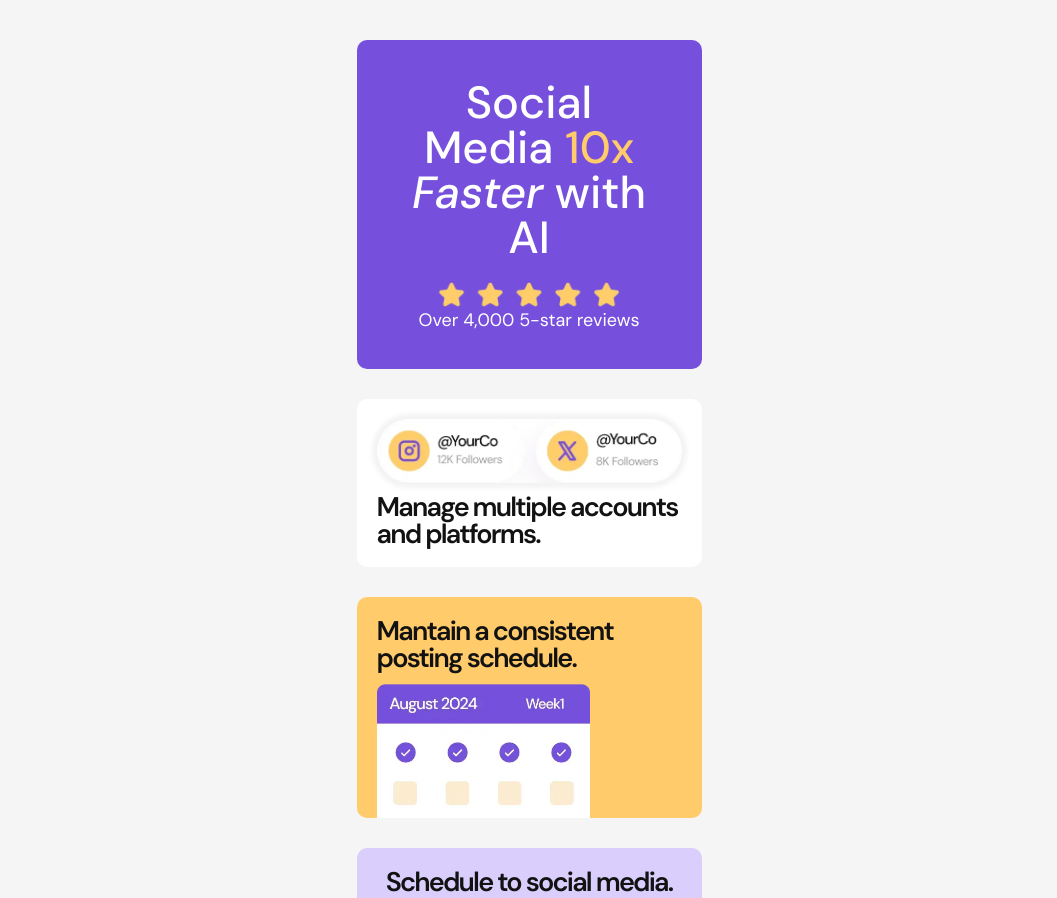
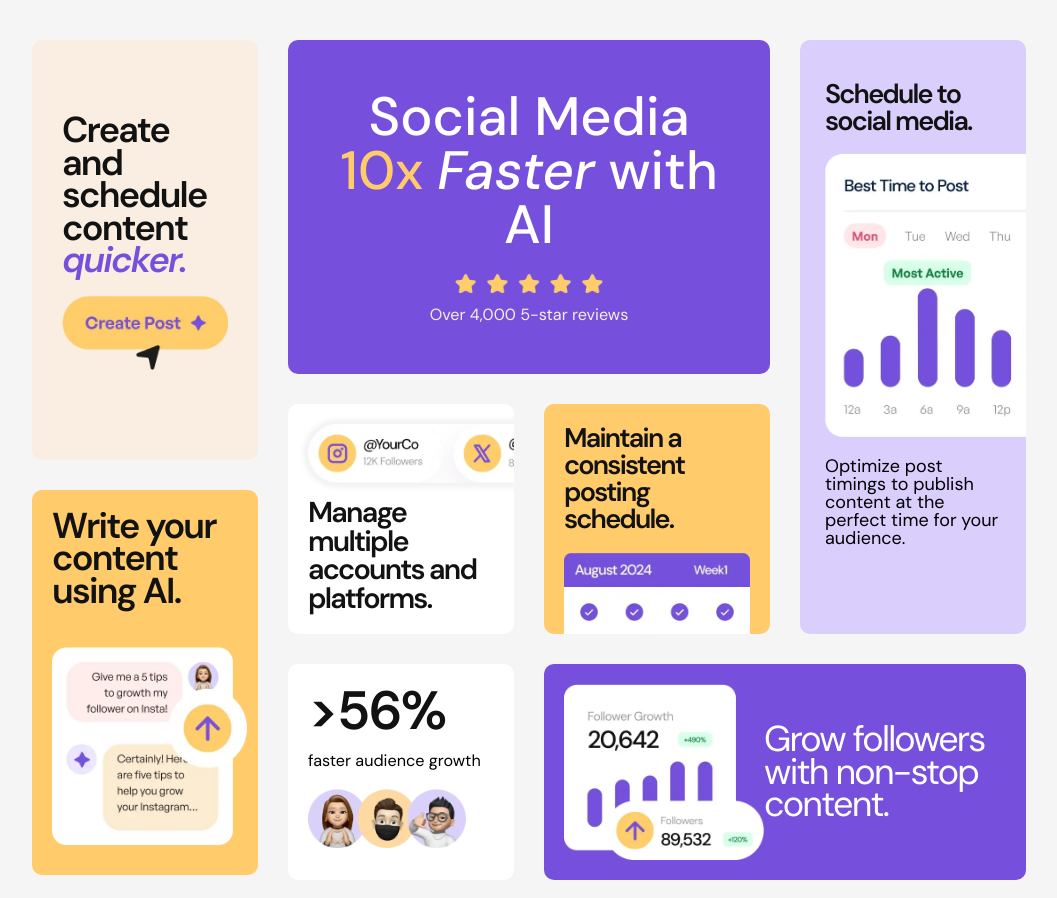
Before and after one commit to julianchoripan/FM-bento-grid, a plain HTML site: page index.html in a window 1280 px wide. Shown: the top 898 px of the page, without its empty margins (111-1168 px from the left). Drawn offline with Linux system fonts and the light colour scheme.

Commit message:
Desktop finished

```diff
--- a/css/style.css
+++ b/css/style.css
@@ -51,7 +51,7 @@ p {
 
 .main-wrapper {
   display: flex;
-  flex-direction: column;
+  flex-direction: row;
   align-items: center;
   justify-content: center;
   max-width: 375px;
@@ -60,12 +60,6 @@ p {
   padding: 40px 15px;
 }
 
-.main-grid-wrapper {
-  display: grid;
-  gap: 30px;
-}
-
-.second-cards-grid,
 .cards-grid {
   display: grid;
   gap: 30px;
@@ -102,7 +96,7 @@ img {
 }
 
 .cards:first-child p {
-  color: var(--white);
+  color: var(--yellow100);
 }
 
 /*second card*/
@@ -188,39 +182,181 @@ img {
 
 /*seventh card*/
 
-.cards.cards:nth-child(7) {
+.side-grid-group .cards:nth-child(1) {
   text-align: left;
   padding: 30px;
   background-color: var(--yellow100);
   align-items: flex-start;
 }
 
-.cards.cards:nth-child(7) span {
+.side-grid-group .cards:nth-child(1) span {
   color: var(--purple500);
 }
 
-.cards.cards:nth-child(7) h2 {
+.side-grid-group .cards:nth-child(1) h2 {
   font-size: 1.75rem;
   margin-bottom: 20px;
 }
 
-.cards.cards:nth-child(7) img {
+.side-grid-group .cards:nth-child(1) img {
   width: 60%;
 }
 
 /*eight card*/
 
-.cards:nth-child(8) {
+.side-grid-group .cards:nth-child(2) {
   background-color: var(--yellow500);
 }
 
-.cards:nth-child(8) h2 {
+.side-grid-group .cards:nth-child(2) h2 {
   font-size: 1.75rem;
   margin-bottom: 20px;
 }
 
-.cards:nth-child(8) img {
+.side-grid-group .cards:nth-child(2) img {
   width: 70%;
   border-radius: 0;
   box-shadow: none;
 }
+
+@media screen and (min-width: 1024px) {
+  h1 {
+    font-size: 3rem;
+  }
+
+  .side-grid-group .cards:nth-child(1) h2,
+  .side-grid-group .cards:nth-child(2) h2 {
+    font-size: 2rem;
+    line-height: 0.9;
+  }
+
+  .main-wrapper {
+    max-width: 1024px;
+  }
+
+  .cards-grid {
+    grid-template-columns: repeat(4, 1fr);
+    grid-template-areas:
+      ". A A D"
+      ". B C D"
+      ". F E E";
+  }
+
+  .side-grid-group {
+    display: flex;
+    flex-direction: column;
+    grid-column: 1;
+    grid-row: 1 / span 3;
+  }
+
+  .cards:first-child {
+    grid-area: A;
+    padding: 50px;
+  }
+
+  .cards:first-child img {
+    width: 40%;
+    margin-bottom: 10px;
+  }
+
+  .cards:first-child p {
+    font-size: 0.9rem;
+  }
+
+  .cards:nth-child(2) {
+    grid-area: B;
+  }
+  .cards:nth-child(2) h2 {
+    font-size: 1.6rem;
+  }
+
+  .cards-grid > .cards:nth-child(2) img {
+    width: 150%;
+    margin-bottom: 15px;
+  }
+
+  .cards:nth-child(3) {
+    grid-area: C;
+    max-height: 230px;
+  }
+
+  .cards:nth-child(3) img {
+    width: 100%;
+
+    transform: translateY(40%);
+  }
+
+  .cards:nth-child(4) {
+    padding: 40px 25px;
+    grid-area: D;
+  }
+
+  .cards:nth-child(4) h2,
+  .cards:nth-child(4) p {
+    text-align: left;
+  }
+
+  .cards:nth-child(4) img {
+    width: 180%;
+  }
+
+  .cards:nth-child(5) {
+    flex-direction: row;
+    align-items: center;
+    text-align: left;
+    padding: 20px;
+    grid-area: E;
+  }
+  .cards:nth-child(5) h2 {
+    font-size: 2rem;
+    font-weight: 400;
+    line-height: 0.9;
+  }
+  .cards:nth-child(5) img {
+    width: 200px;
+    height: auto;
+    margin: 0;
+  }
+
+  .cards:nth-child(6) {
+    grid-area: F;
+  }
+
+  .cards:nth-child(6) h2 {
+    font-size: 3rem;
+  }
+  .cards:nth-child(6) p {
+    font-size: 0.9rem;
+  }
+  .cards:nth-child(6) img {
+    width: 85%;
+  }
+
+  .side-grid-group {
+    flex-direction: column;
+    grid-column: 1;
+    grid-row: 1 / span 3;
+    gap: 30px;
+    height: 100%;
+  }
+
+  .side-grid-group .cards:nth-child(1) {
+    justify-content: center;
+    height: 50%;
+  }
+
+  .side-grid-group .cards:nth-child(1) img {
+    width: 100%;
+  }
+
+  .side-grid-group .cards:nth-child(2) {
+    align-self: start;
+  }
+
+  .side-grid-group .cards:nth-child(2) img {
+    width: 105%;
+  }
+  .side-grid-group .cards:nth-child(2) h2 {
+    margin-bottom: 40px;
+  }
+}
--- a/index.html
+++ b/index.html
@@ -40,7 +40,7 @@
 
           <!-- Card 3 -->
           <article class="cards">
-            <h2>Mantain a consistent posting schedule.</h2>
+            <h2>Maintain a consistent posting schedule.</h2>
             <img
               src="assets/images/illustration-consistent-schedule.webp"
               alt="Consistent schedule icon"
@@ -78,6 +78,7 @@
               alt="Audience growth icon"
             />
           </article>
+          <div class="side-grid-group">
             <!-- Card 7 -->
             <article class="cards">
               <h2>
@@ -97,6 +98,7 @@
                 alt="AI content icon"
               />
             </article>
+          </div>
         </section>
       </div>
     </main>
```
Also changed, not shown: screenshot.png (added), 1 other file. Lines whose indentation alone changed are shown as unchanged.
